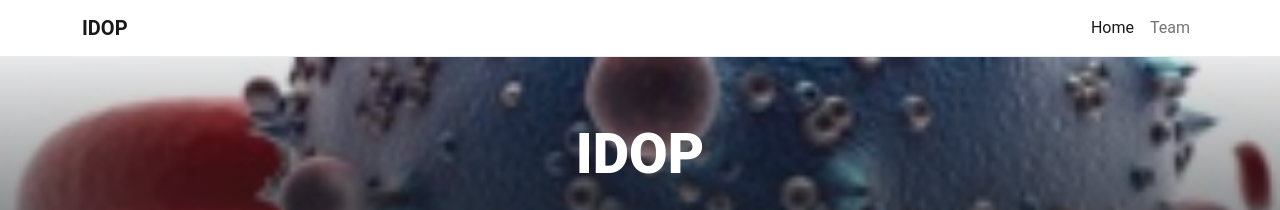
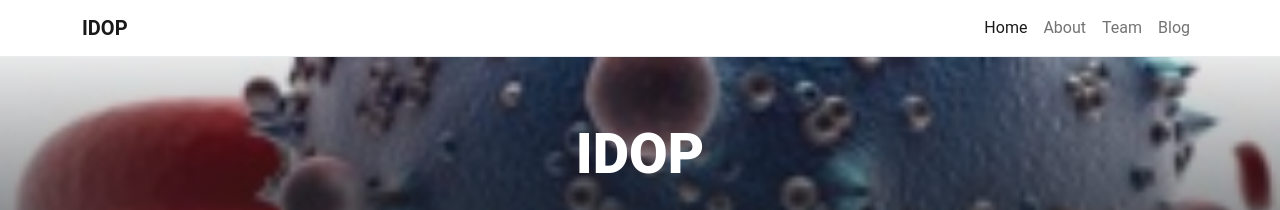
Before and after one commit to qiriro/idop, a Jekyll site: the page built from pages/home.md, in a window 1280 px wide. Shown: the top 210 px of the page. Built offline with Jekyll 4.4.1, drawn with Linux system fonts in a browser that asks for light colours.

Commit message:
reverted back to working build

```diff
--- a/_data/navigation.yml
+++ b/_data/navigation.yml
@@ -2,5 +2,9 @@
 
 - text: Home # Note that users can also reach the homepage by clicking the site's title on the left in the navbar
   href: /
+- text: About
+  href: /about/
 - text: Team
   href: /team/
+- text: Blog
+  href: /blog/
```
